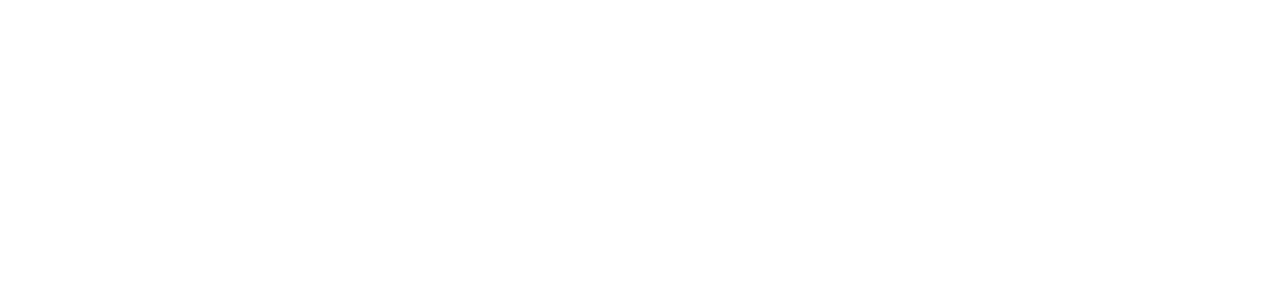
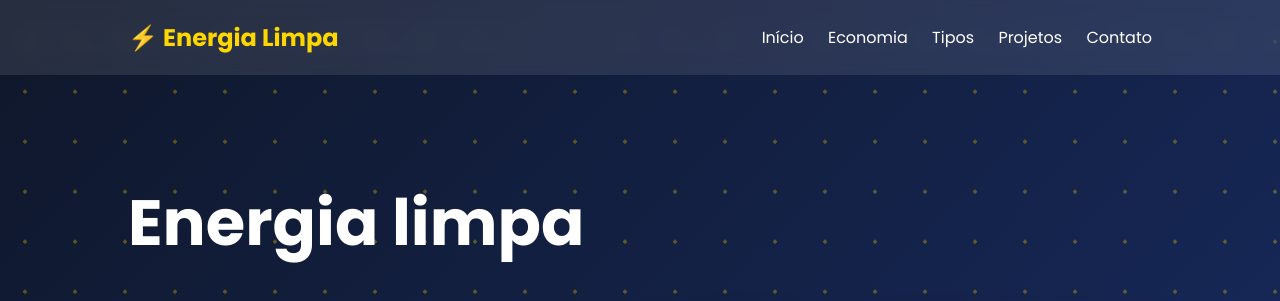
Before and after one commit to Speedhsz/FIEG-2026-, a plain HTML site: page index.html in a window 1280 px wide. Shown: the top 301 px of the page. Drawn offline with Linux system fonts and the light colour scheme.

Commit message:
Update index.html

```diff
--- a/index.html
+++ b/index.html
@@ -3,7 +3,7 @@
 <head>
 <meta charset="UTF-8">
 <meta name="viewport" content="width=device-width, initial-scale=1.0">
-<title>Ecolythe/title>
+<title>Energia Limpa - ODS 7</title>
 
 <link rel="stylesheet" href="style.css">
 <link rel="stylesheet" href="script.js">
@@ -21,7 +21,7 @@
 <header>
 
 <div class="logo">
-⚡ Ecolythe
+⚡ Energia Limpa
 </div>
 
 <nav>
```
